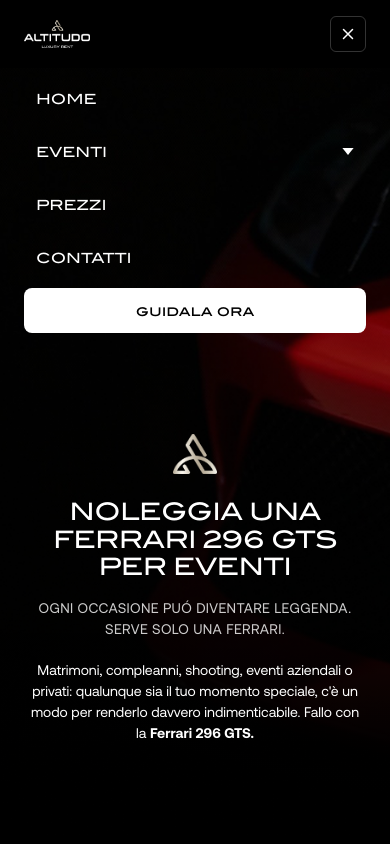
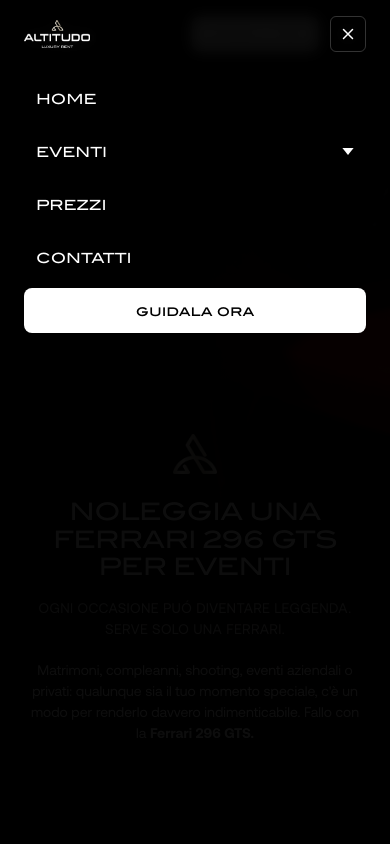
Before and after one commit to AngieAli25/Altitudo_new, a Next.js app: page /eventi in a window 390 px wide. Both pictures are taken after a click on the button "Apri menù". Shown: the top 844 px of the page. Built offline with nearby package versions, Linux system fonts and the light colour scheme.

Commit message:
fix(mobile-menu): full-screen opaque background + body scroll lock

```diff
--- a/src/components/SiteHeader.tsx
+++ b/src/components/SiteHeader.tsx
@@ -40,6 +40,20 @@
       }
     };
   }, []);
+
+  // Prevent body scroll when mobile menu is open
+  useEffect(() => {
+    if (typeof document === "undefined") return;
+    const original = document.body.style.overflow;
+    if (mobileMenuOpen) {
+      document.body.style.overflow = "hidden";
+    } else {
+      document.body.style.overflow = original || "";
+    }
+    return () => {
+      document.body.style.overflow = original || "";
+    };
+  }, [mobileMenuOpen]);
 
   return (
     <header className="fixed top-0 left-0 right-0 z-50 bg-black/90 backdrop-blur-md">
@@ -148,8 +162,8 @@
 
       {/* Mobile overlay menu */}
       {mobileMenuOpen && (
-        <div className="fixed inset-0 z-[60] bg-black">
-          <div className="max-w-[1400px] mx-auto px-6 pt-4 pb-8">
+        <div className="fixed inset-0 w-screen h-screen z-[9999] bg-black/95 backdrop-blur-sm">
+          <div className="max-w-[1400px] mx-auto px-6 pt-4 pb-8 min-h-screen">
             <div className="flex items-center justify-between">
               <a href="/" className="h-[28px]">
                 <img
```
